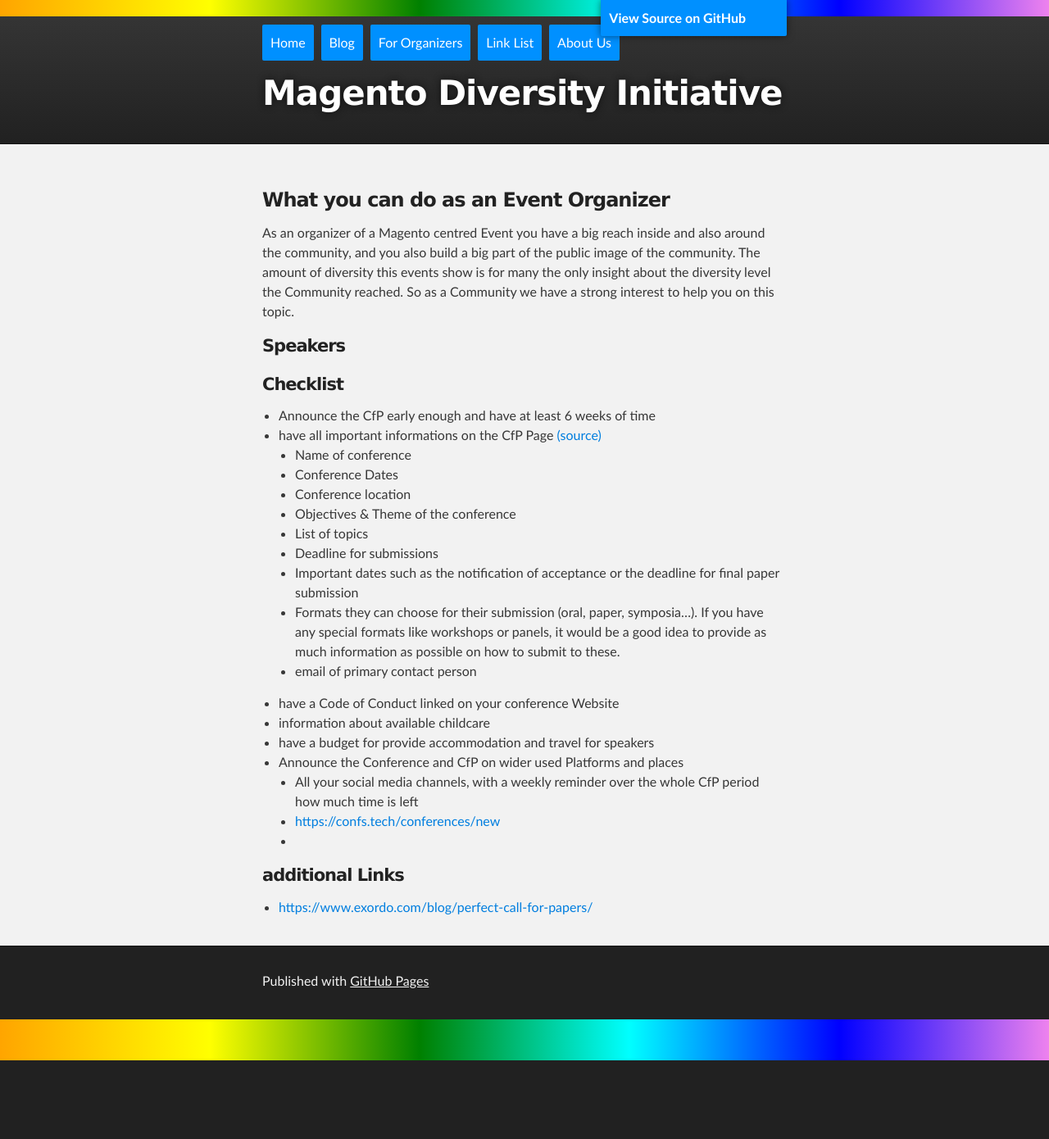
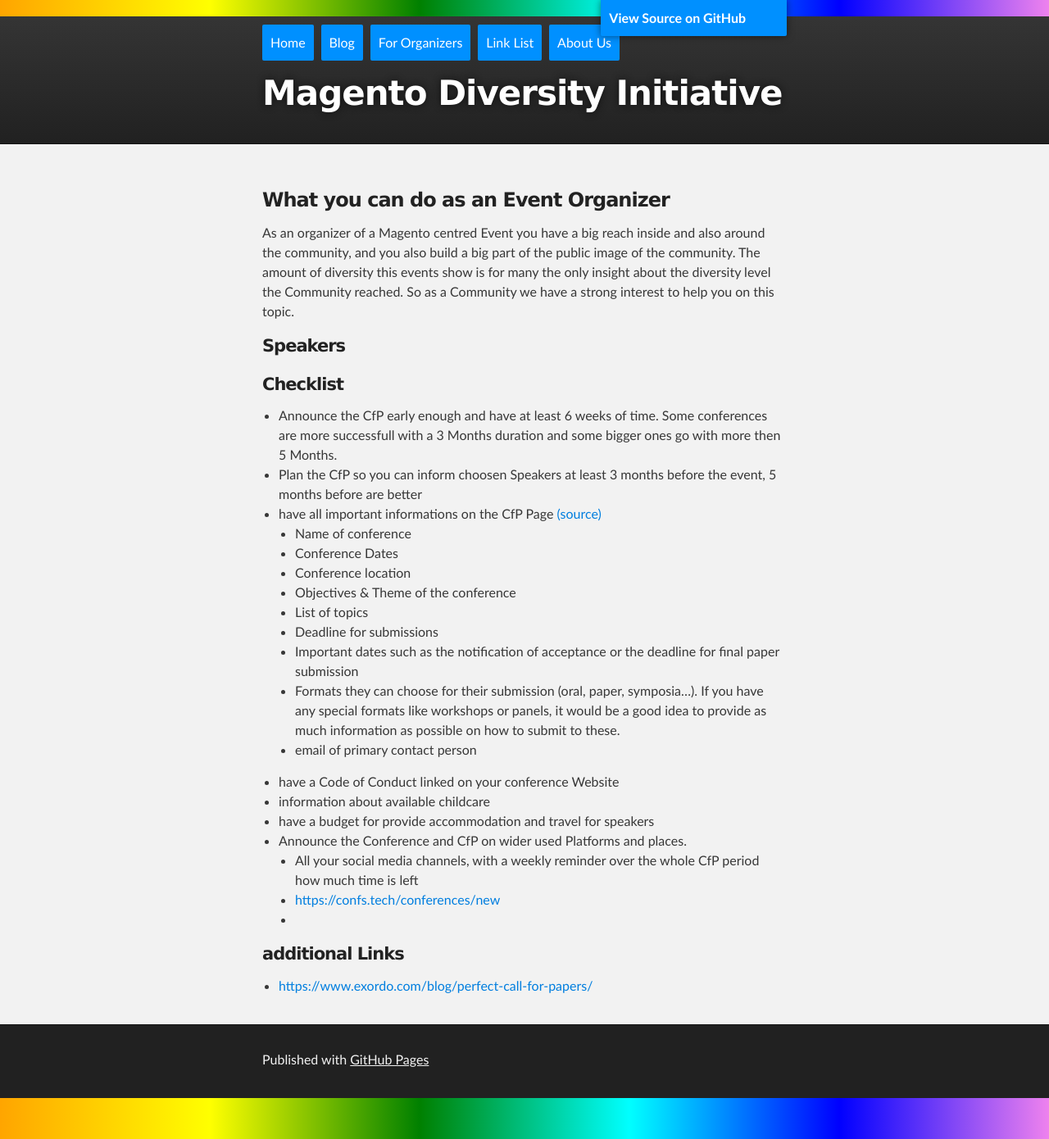
Before and after one commit to Flyingmana/Magento-Diversity-Initiative, a Jekyll site: the page built from organizer/index.html, in a window 1280 px wide. Shown: the whole page at 82% size. Built offline with Jekyll 4.4.1, drawn with Linux system fonts in a browser that asks for light colours; before the commit the page ends 1294 px from its top, so only the background shows below that.

Commit message:
add time recommendations for CfP

```diff
--- a/organizer/index.html
+++ b/organizer/index.html
@@ -22,7 +22,8 @@ title: What you can do as an Event Organizer
 <h4>Checklist</h4>
 
 <ul>
-    <li>Announce the CfP early enough and have at least 6 weeks of time</li>
+    <li>Announce the CfP early enough and have at least 6 weeks of time. Some conferences are more successfull with a 3 Months duration and some bigger ones go with more then 5 Months.</li>
+    <li>Plan the CfP so you can inform choosen Speakers at least 3 months before the event, 5 months before are better</li>
     <li>have all important informations on the CfP Page
         <a href="https://www.exordo.com/blog/perfect-call-for-papers/">(source)</a>
     <ul>
@@ -40,7 +41,7 @@ title: What you can do as an Event Organizer
     <li>information about available childcare</li>
     <li>have a budget for provide accommodation and travel for speakers</li>
     <li>
-        Announce the Conference and CfP on wider used Platforms and places
+        Announce the Conference and CfP on wider used Platforms and places.
         <ul>
             <li>All your social media channels, with a weekly reminder over the whole CfP period how much time is left</li>
             <li><a href="https://confs.tech/conferences/new">https://confs.tech/conferences/new</a></li>
```
